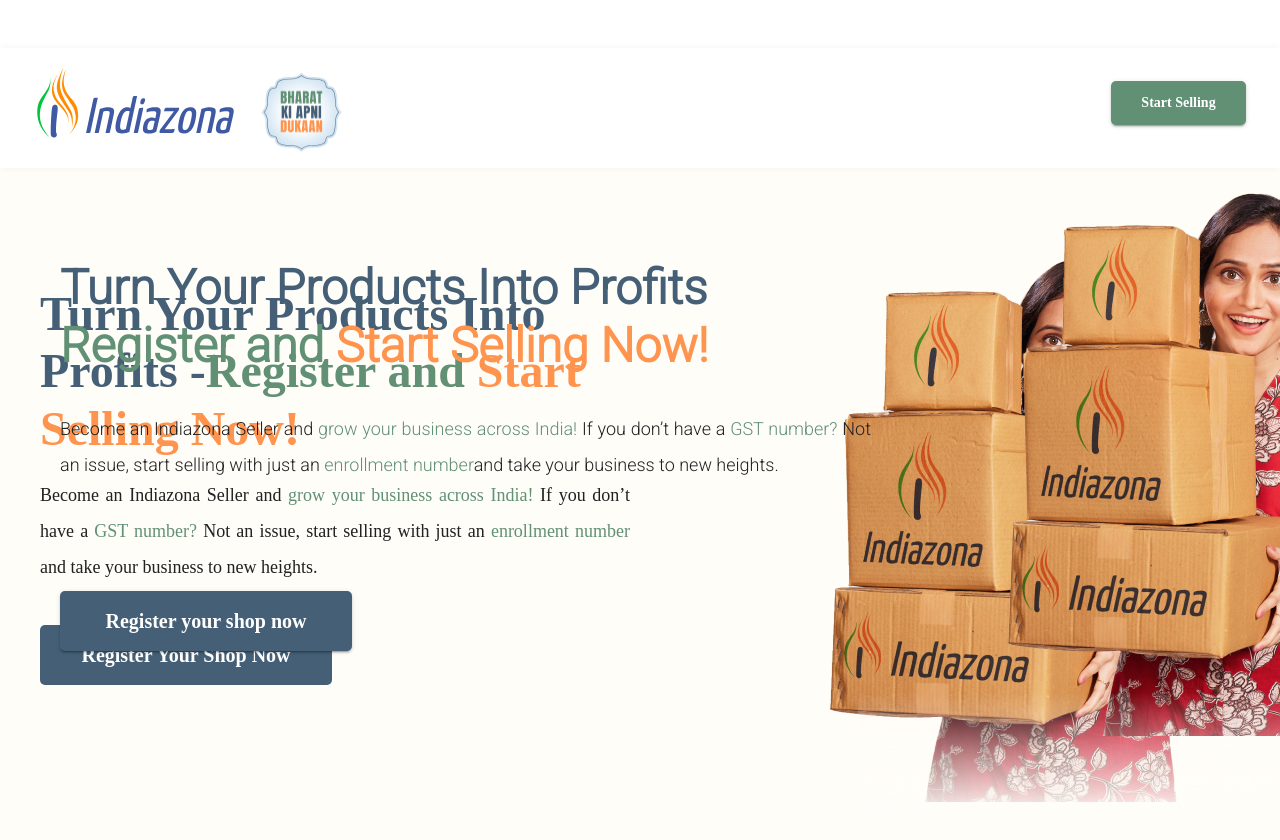
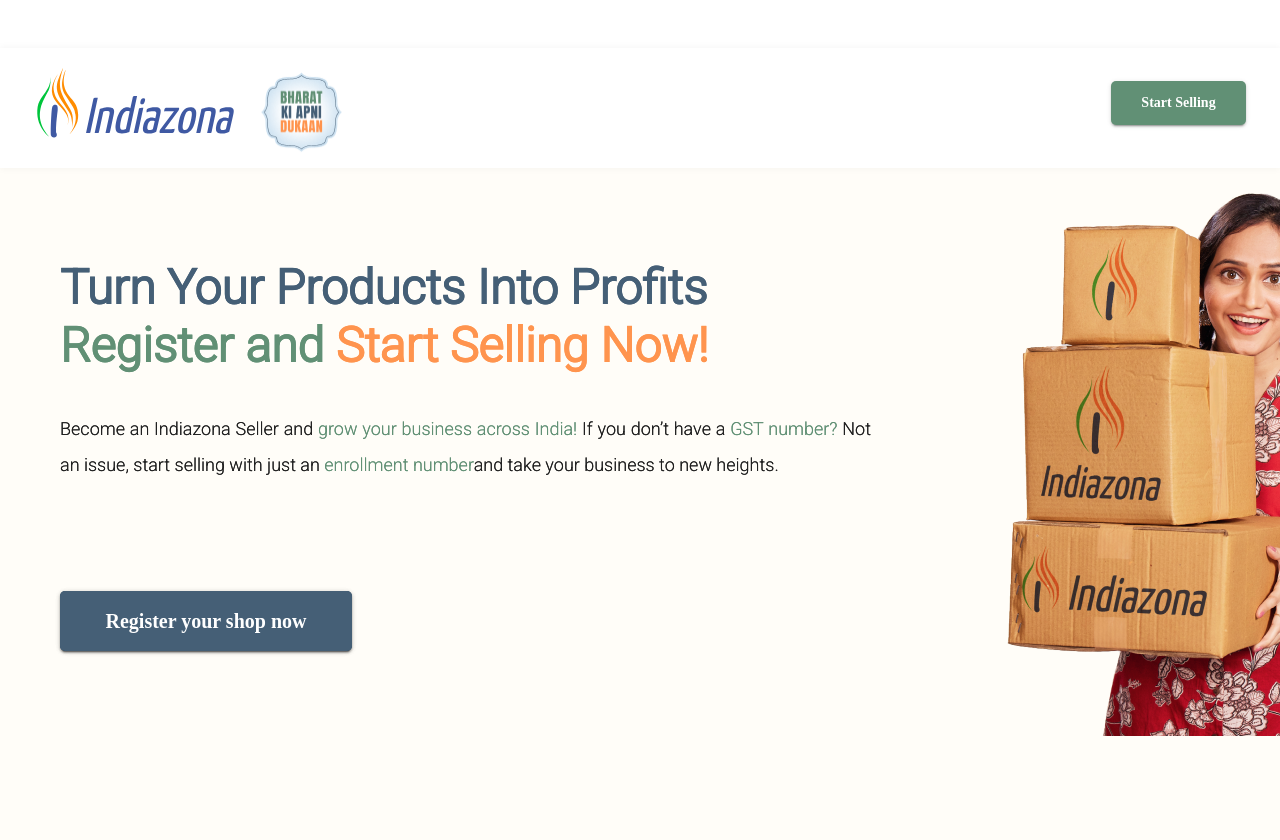
Before and after one commit to Vishalecs/indiaZONA1, a React (Create React App) app: page /register-shop in a window 1280 px wide. Shown: the top 840 px of the page. Built offline with nearby package versions, Linux system fonts and the light colour scheme; a web font is replaced by a local one.

Commit message:
Update AdsSection.jsx

```diff
--- a/src/components/registerShop/AdsSection.jsx
+++ b/src/components/registerShop/AdsSection.jsx
@@ -1,193 +1,157 @@
 import React from 'react';
-import { Box, Typography, Button, styled, Link } from '@mui/material';
+import { Box, Typography, Button, Stack, useMediaQuery, Link } from '@mui/material';
+import { createTheme, ThemeProvider } from '@mui/material/styles';
 
-// 💡 Styled Button
-const StyledButton = styled(Button)(({ theme }) => ({
-  width: '100%',
-  maxWidth: '292px',
-  height: '60px',
-  padding: '16px 0',
-  borderRadius: '5px',
-  fontFamily: 'Montserrat',
-  fontSize: '20px',
-  fontWeight: 700,
-  lineHeight: '24px',
-  textAlign: 'center',
-  textTransform: 'none',
-  backgroundColor: '#455F76',
-  color: '#FFFFFF',
-  '&:hover': {
-    backgroundColor: '#FF8A33',
+const theme = createTheme({
+  typography: {
+    fontFamily: 'Montserrat, Roboto, Arial, sans-serif',
   },
-  [theme.breakpoints.down('sm')]: {
-    width: '100%',
-    fontSize: '16px',
-    height: '50px',
-  },
-}));
+});
 
-// 💡 Styled Image
-const StyledImage = styled('img')(({ theme }) => ({
-  width: '100%',
-  maxWidth: '425px',
-  height: 'auto',
-  position: 'relative',
-  top: '47px',
-  [theme.breakpoints.down('sm')]: {
-    maxWidth: '300px',
-  },
-}));
+const Banner = () => {
+  const isMobile = useMediaQuery(theme.breakpoints.down('sm'));
+  const isTablet = useMediaQuery(theme.breakpoints.between('sm', 'md'));
 
-const OverlappingContainer = styled(Box)(({ theme }) => ({
-  position: 'relative',
-  width: '100%',
-  maxWidth: '425px',
-  height: 'auto',
-  [theme.breakpoints.down('sm')]: {
-    maxWidth: '300px',
-  },
-}));
-
-const OverlappingImage = styled('img')(({ theme }) => ({
-  position: 'absolute',
-  top: 'calc(100% - 70px)', // Responsive positioning
-  left: '10%', // Dynamic centering
-  width: '100%', // Scales with parent container
-  zIndex: 1,
-  [theme.breakpoints.down('sm')]: {
-    top: '95%',
-    left: '5%',
-    width: '80%',
-  },
-}));
-
-const AdditionalOverlappingImage = styled('img')(({ theme }) => ({
-  position: 'absolute',
-  top: '40px', // Adjust as needed
-  left: '250px', // Adjust as needed
-  width: '200px',
-  zIndex: 2, // Ensure this image is on top of the previous one// Ensure this image is on top
-  [theme.breakpoints.down('sm')]: {
-    top: '20%',
-    left: '10%',
-    width: '40%',
-  },
-}));
-
-// 💡 Styled Headline
-const StyledHeadline = styled(Typography)(({ theme }) => ({
-  color: '#455F76',
-  fontFamily: 'Montserrat',
-  fontWeight: 700,
-  lineHeight: '1.2',
-  textAlign: 'left',
-  marginBottom: '20px',
-  fontSize: '36px',
-  [theme.breakpoints.down('sm')]: {
-    fontSize: '24px',
-    textAlign: 'center',
-  },
-  [theme.breakpoints.up('md')]: {
-    fontSize: '36px',
-  },
-  [theme.breakpoints.up('lg')]: {
-    fontSize: '48px',
-  },
-}));
-
-// 💡 Styled SubHeadline
-const StyledSubHeadline = styled(Typography)(({ theme }) => ({
-  fontFamily: 'Montserrat',
-  fontSize: '18px',
-  fontWeight: 400,
-  lineHeight: '36px',
-  textAlign: 'justify',
-  marginBottom: '40px',
-  [theme.breakpoints.down('sm')]: {
-    fontSize: '14px',
-    lineHeight: '24px',
-    marginBottom: '20px',
-  },
-}));
-
-// 💻 Main Component
-function AdsSection() {
   return (
-    <Box
-      sx={{
-        width: '100%',
-        maxWidth: '1518px',
-        background: '#FFFDF8',
-        display: 'flex',
-        alignItems: 'center',
-        justifyContent: 'center',
-        padding: '40px',
-        marginTop: '0px',
-      }}
-    >
+    <ThemeProvider theme={theme}>
       <Box
         sx={{
           display: 'flex',
-          flexDirection: { xs: 'column', md: 'row' },
+          flexDirection: isMobile ? 'column' : 'row',
           alignItems: 'center',
           justifyContent: 'space-between',
-          width: '100%',
-          gap: '20px',
+          padding: '2rem',
+          maxWidth: '1518px',
+          height: '567px',
+          margin: '0 auto',
+          gap: '1rem',
+          background: '#FFFDF8',
         }}
       >
-        {/* 📝 Left Section */}
-        <Box
-          sx={{
-            flex: 1,
-            textAlign: { xs: 'center', md: 'left' },
-          }}
-        >
-          <StyledHeadline>
-            Turn Your Products Into Profits -
-            <span style={{ color: '#619075' }}>Register and</span>{' '}
-            <Link href="#" underline="hover" sx={{ color: '#FF944E' }}>
-              Start Selling Now!
-            </Link>
-          </StyledHeadline>
+        {/* Left Section */}
+        <Stack spacing={2} sx={{ maxWidth: isMobile ? '100%' : '50%' }}>
+          <Box
+            sx={{
+              width: '100%',
+              maxWidth: '883px',
+              height: 'auto',
+              position: isMobile ? 'relative' : 'absolute',
+              top: isMobile ? '0' : '259px',
+              left: isMobile ? '0' : '60px',
+              gap: '0px',
+            }}
+          >
+            <Typography
+              variant={isMobile ? 'h5' : isTablet ? 'h4' : 'h3'}
+              sx={{
+                fontFamily: 'Montserrat, Roboto, Arial, sans-serif',
+                fontSize: isMobile ? '24px' : isTablet ? '36px' : '48px',
+                fontWeight: 700,
+                lineHeight: '1.2',
+                textAlign: 'left',
+                textUnderlinePosition: 'from-font',
+                textDecorationSkipInk: 'none',
+                marginBottom: '37px',
+              }}
+            >
+              <span style={{ color: '#455F76' }}>Turn Your Products Into Profits</span><br />
+              <span style={{ color: '#619075' }}>Register and</span> {' '}
+              <Link href="#" underline="hover" sx={{ color: '#FF944E' }}>
+                Start Selling Now!
+              </Link>
+            </Typography>
+            <Box
+              sx={{
+                width: '100%',
+                maxWidth: '811px',
+                height: 'auto',
+                top: '437px',
+                left: '60px',
+                gap: '0px',
+              }}
+            >
+              <Typography
+                variant={isMobile ? 'body2' : 'body1'}
+                sx={{
+                  fontFamily: 'Montserrat, Roboto, Arial, sans-serif',
+                  fontSize: isMobile ? '14px' : isTablet ? '16px' : '18px',
+                  fontWeight: 400,
+                  lineHeight: isMobile ? '24px' : isTablet ? '32px' : '36px',
+                  textAlign: 'justify',
+                  textUnderlinePosition: 'from-font',
+                  textDecorationSkipInk: 'none',
+                }}
+              >
+                Become an Indiazona Seller and{' '}
+                <span style={{ color: '#619075' }}>grow your business across India! </span>
+                If you don’t have a <span style={{ color: '#619075' }}>GST number?</span> Not an issue,
+                start selling with just an <span style={{ color: '#619075' }}>enrollment number</span>
+                and take your business to new heights.
+              </Typography>
+            </Box>
+          </Box>
+          <Button
+            variant="contained"
+            color="primary"
+            size={isMobile ? 'medium' : 'large'}
+            sx={{
+              width: isMobile ? '100%' : '292px',
+              height: '60px',
+              position: isMobile ? 'relative' : 'absolute',
+              top: isMobile ? '0' : '575px',
+              left: isMobile ? '0' : '60px',
+              gap: '10px',
+              borderRadius: '5px',
+              backgroundColor: '#455F76',
+              fontFamily: 'Montserrat',
+              fontSize: isMobile ? '16px' : '20px',
+              fontWeight: 700,
+              lineHeight: '1.2',
+              textAlign: 'left',
+              marginBottom: '37px',
+              textTransform: 'none',
 
-          <StyledSubHeadline>
-            Become an Indiazona Seller and{' '}
-            <span style={{ color: '#619075' }}>grow your business across India!</span> If you don’t
-            have a <span style={{ color: '#619075' }}>GST number?</span> Not an issue, start selling
-            with just an <span style={{ color: '#619075' }}>enrollment number</span> and take your
-            business to new heights.
-          </StyledSubHeadline>
+              textUnderlinePosition: 'from-font',
+              textDecorationSkipInk: 'none',
+              whiteSpace: 'nowrap',
+              '&:hover': {
+                textDecoration: 'underline',
+                textDecorationColor: '#FF944E',
+              },
+            }}
+          >
+            Register your shop now
+          </Button>
+        </Stack>
 
-          <StyledButton>Register Your Shop Now</StyledButton>
-        </Box>
+        {/* Right Section */}
+        {!isMobile && (
+          <Box
+            sx={{
+              display: 'flex',
+              flexDirection: 'column',
+              alignItems: 'center',
+              justifyContent: 'center',
+              gap: '1rem',
+            }}
+          >
+            <img
+              src="/assets/images/INDIAZONAwn.png"
+              alt="Indiazona Seller"
+              style={{
+                width: '425px',
+                height: '547px',
+                position: 'absolute',
+                top: '189px',
+                left: '993px',
+                opacity: 1,
+              }}
+            />
+          </Box>
+        )}
+      </Box>
+    </ThemeProvider>
+  );
+};
 
-        {/* 📸 Right Section */}
-        <Box
-          sx={{
-            flex: 1,
-            display: 'flex',
-            justifyContent: { xs: 'center', md: 'flex-end' },
-            alignItems: 'center',
-          }}
-        >
-          <OverlappingContainer>
-            <StyledImage
-              src="/assets/images/INDIAZONAwn.png"
-              alt="Woman holding boxes"
-            />
-            <OverlappingImage
-              src="/assets/images/Rectangle.png"
-              alt="Indiazona logo"
-            />
-            <AdditionalOverlappingImage
-              src="/assets/images/Ellipse.png"
-              alt="Additional overlapping graphic"
-            />
-          </OverlappingContainer>
-        </Box>
-      </Box>
-    </Box>
-  );
-}
-
-export default AdsSection;
+export default Banner;
```
